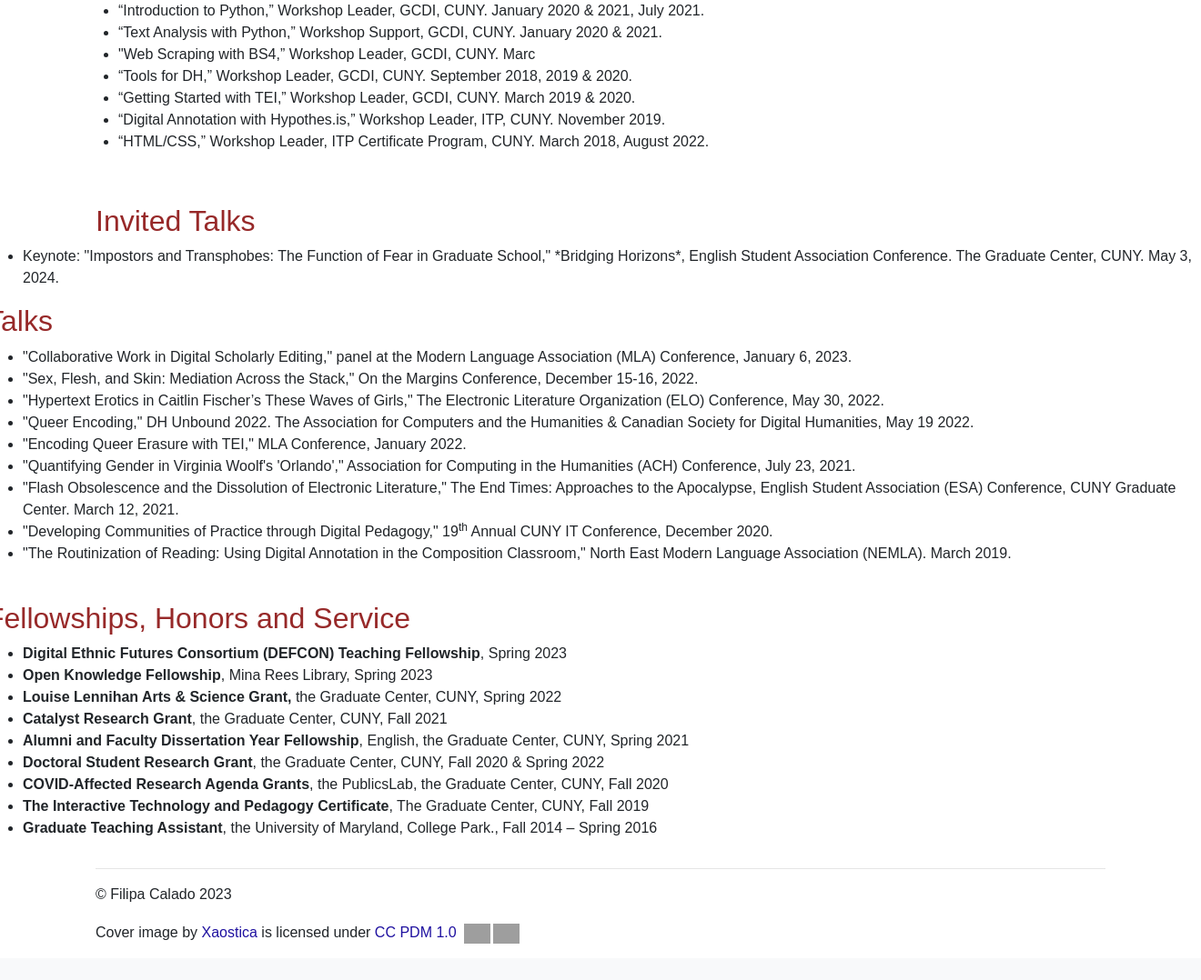
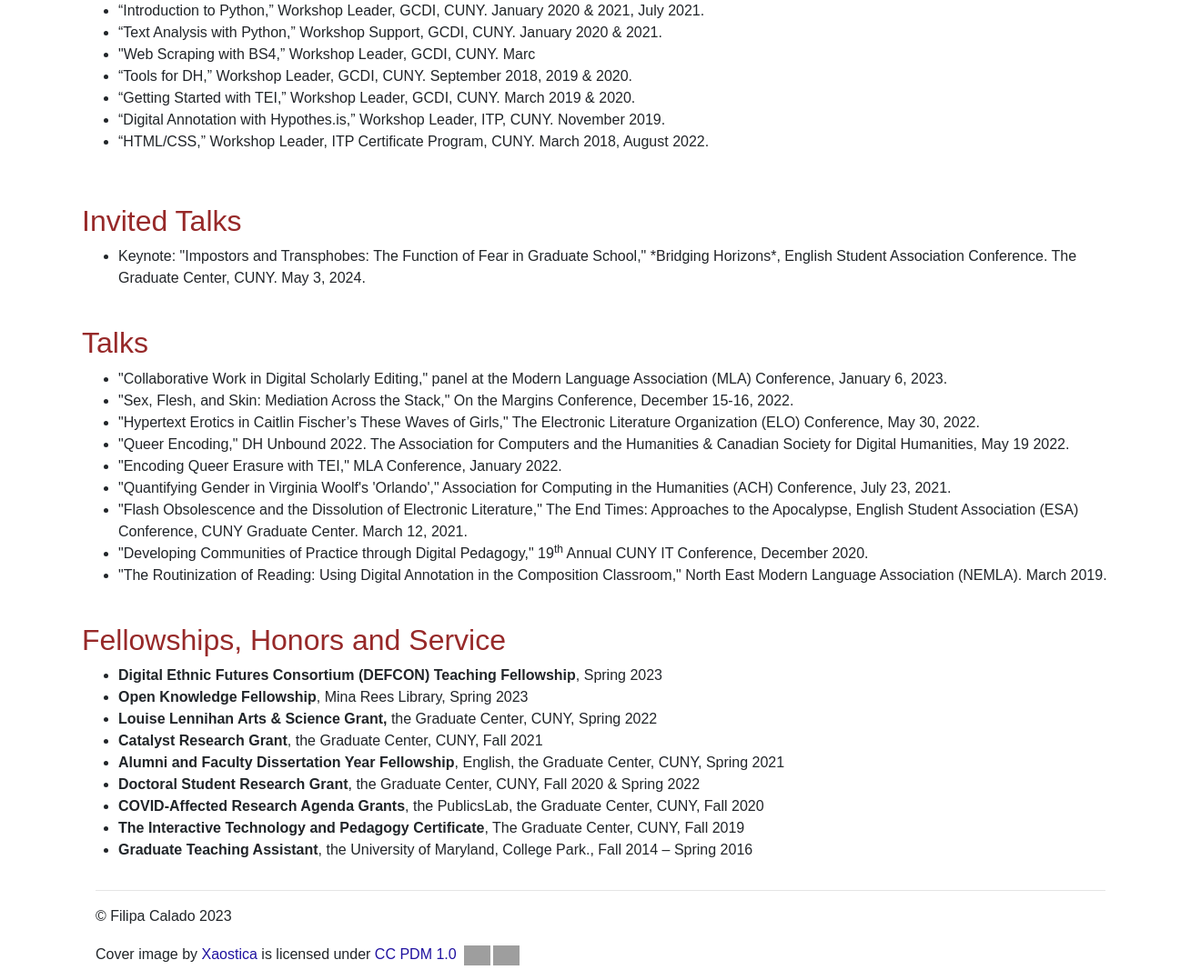
Before and after one commit to gofilipa/filipacalado, a Flask app: page /cv in a window 1320 px wide. Shown: the part 1240-2318 px from the top of the page at 91% size. Before the commit the page ends 2278 px from the top, so only its background shows below. Run offline with Flask 3, Linux system fonts and the light colour scheme; some libraries are stand-ins or nearby versions; some web fonts are replaced; grey boxes are pictures that could not be loaded.

Commit message:
fixing the formatting on cv

```diff
--- a/templates/cv.html
+++ b/templates/cv.html
@@ -114,6 +114,7 @@
                 </ul>
             </div>
         <br>
+            <div class="row">
                 <h2>Invited Talks</h2>
             </div>
             <div class="row">
@@ -121,7 +122,7 @@
                         <li>Keynote: "Impostors and Transphobes: The Function of Fear in Graduate School," *Bridging Horizons*, English Student Association Conference. The Graduate Center, CUNY. May 3, 2024.</li>
                     </ul>
             </div>
-        </div>
+        <br>
             <div class="row">
                 <h2>Talks</h2>
             </div>
```
Lines whose indentation alone changed are shown as unchanged.
